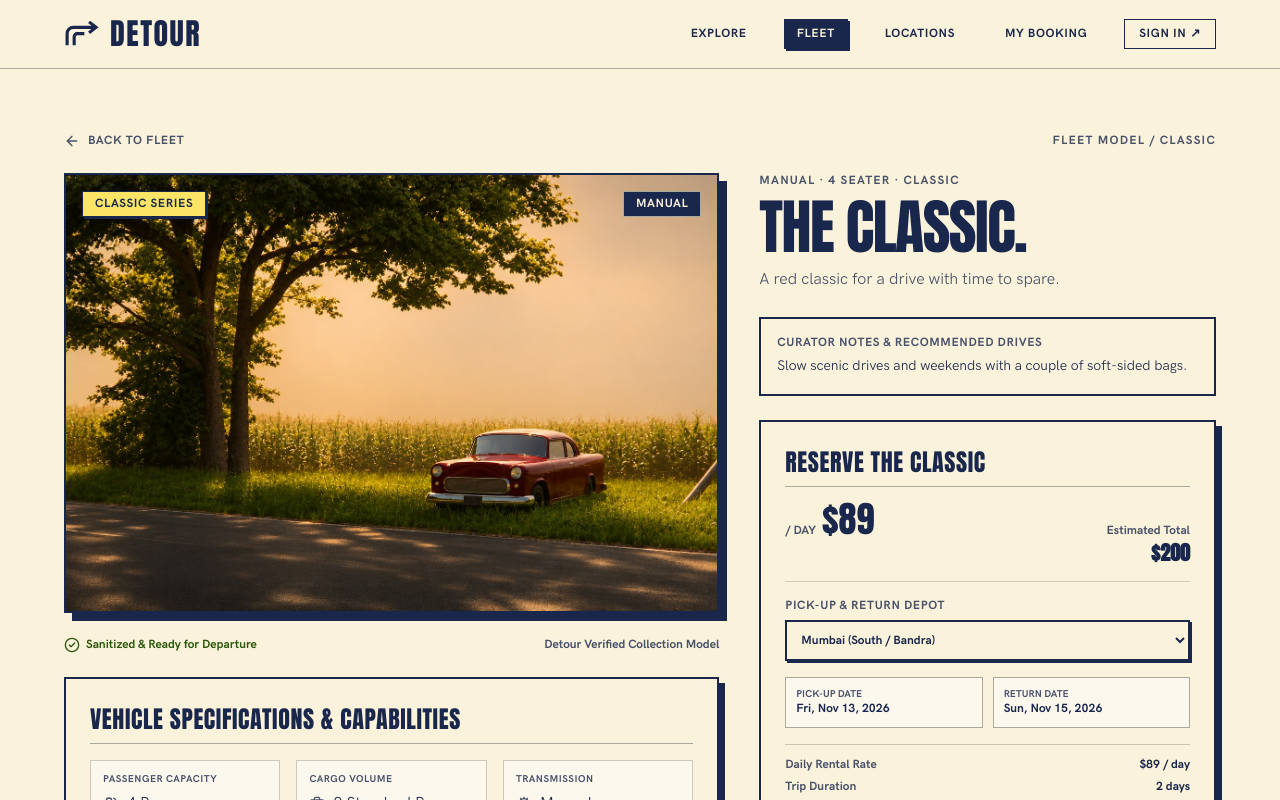
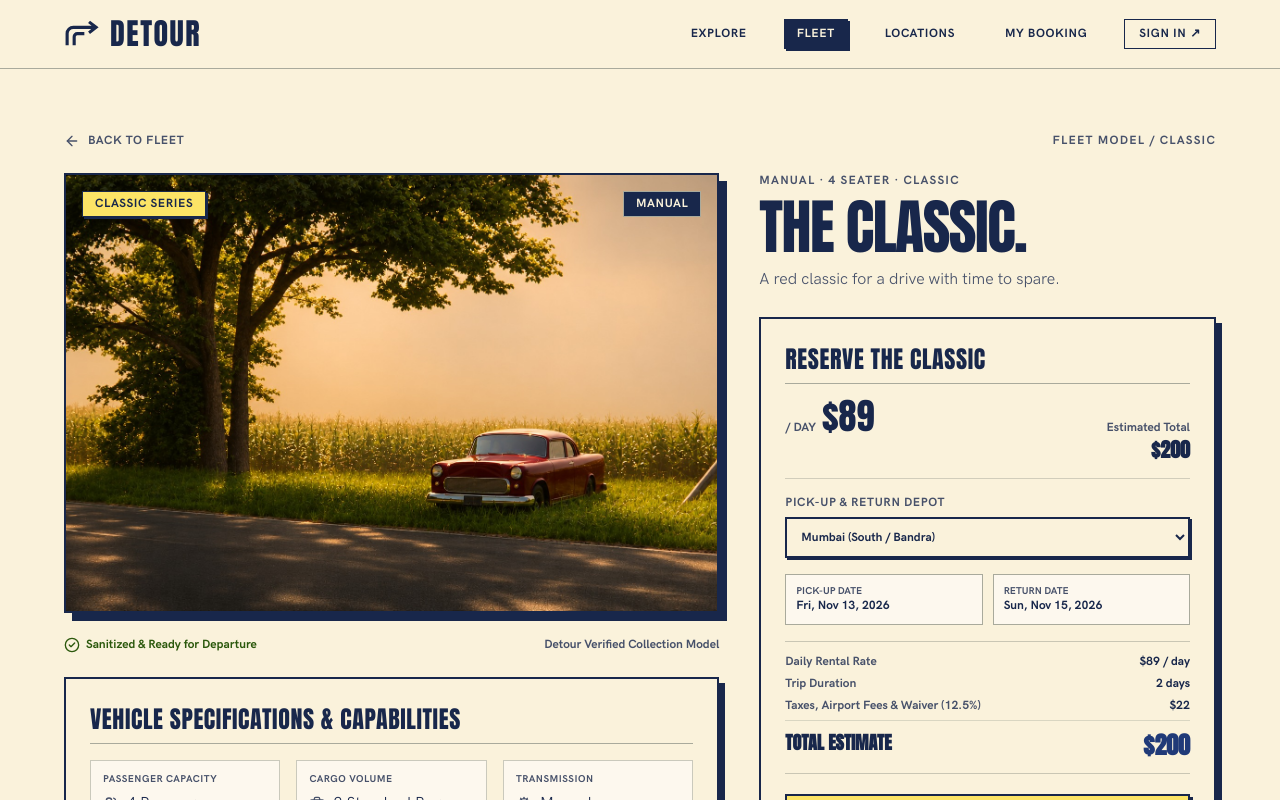
Before and after one commit to Deepjyoti78/detour, a Next.js app in the folder detour-app/: page /car/classic in a window 1280 px wide. Shown: the top 800 px of the page. Built offline with nearby package versions, Linux system fonts and the light colour scheme.

Commit message:
fix: remove curator notes box from car detail page to align specification and reservation card bottoms

```diff
--- a/detour-app/src/components/fleet/CarDetailView.tsx
+++ b/detour-app/src/components/fleet/CarDetailView.tsx
@@ -142,16 +142,6 @@ export default function CarDetailView({ car }: CarDetailViewProps) {
             </h1>
             <p className="text-base text-[#47516a] mt-2.5 leading-relaxed font-medium">
               {car.description}
-            </p>
-          </div>
-
-          {/* Best Suited For Box */}
-          <div className="p-4 bg-[#faf2db] border-2 border-[#18274b]">
-            <h2 className="text-xs uppercase font-bold tracking-wider text-[#47516a] mb-1">
-              Curator Notes & Recommended Drives
-            </h2>
-            <p className="text-xs sm:text-sm font-medium text-[#18274b] leading-relaxed">
-              {car.bestFor}
             </p>
           </div>
 
```
